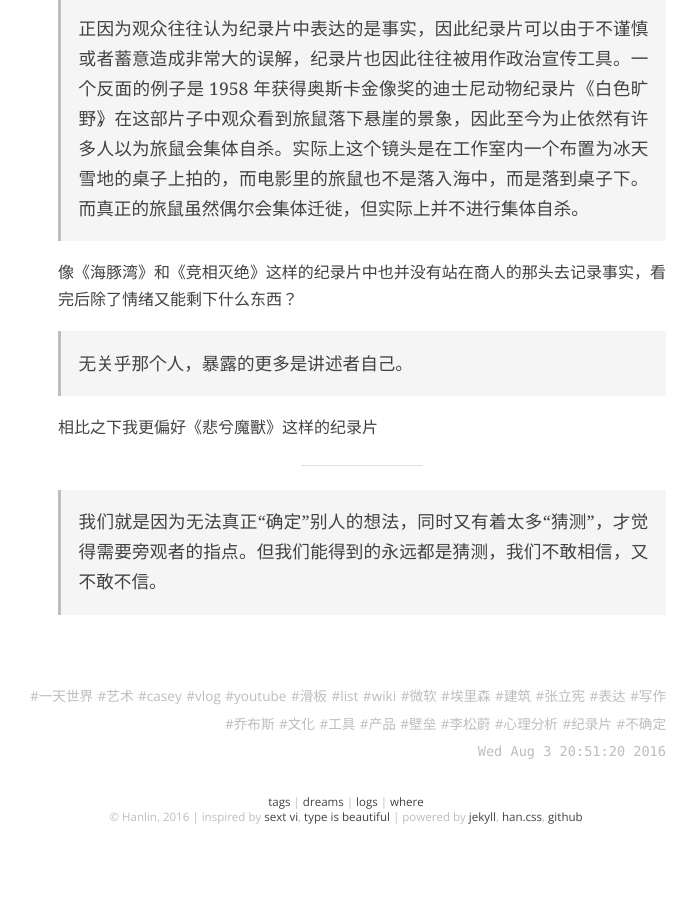
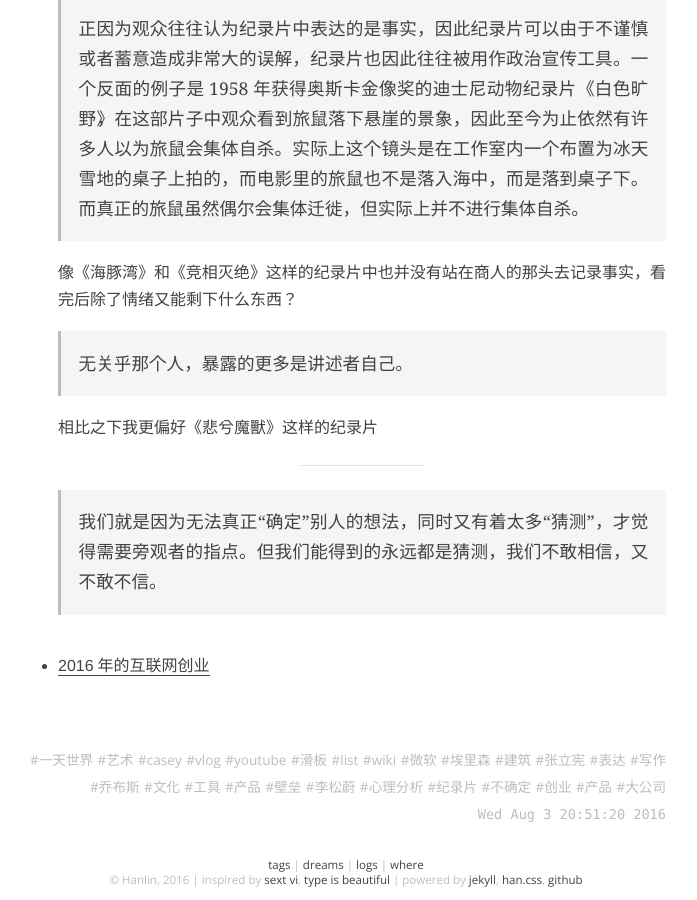
Before and after one commit to onion7878/word, a Jekyll site: the page built from _posts/logs/2016-04-11-31.md, in a window 1280 px wide and 900 px high, scrolled down 2875 px. Shown: the whole window, without its empty margins (294-991 px from the left). Built offline with Jekyll 4.4.1, drawn with Linux system fonts in a browser that asks for light colours; before the commit the page ends 3712 px from its top, so only the background shows below that.

Commit message:
add new item

```diff
--- a/_posts/logs/2016-04-11-31.md
+++ b/_posts/logs/2016-04-11-31.md
@@ -4,7 +4,7 @@ layout: post
 title:  2016 年 31 周
 date: 16-08-03 20:51:20
 categories: [log]
-tags: [一天世界, 艺术, casey, vlog, youtube, 滑板, list, wiki, 微软, 埃里森, 建筑, 张立宪, 表达, 写作, 乔布斯, 文化, 工具, 产品, 壁垒, 李松蔚, 心理分析, 纪录片, 不确定]
+tags: [一天世界, 艺术, casey, vlog, youtube, 滑板, list, wiki, 微软, 埃里森, 建筑, 张立宪, 表达, 写作, 乔布斯, 文化, 工具, 产品, 壁垒, 李松蔚, 心理分析, 纪录片, 不确定, 创业, 产品, 大公司]
 
 ---
 
@@ -73,3 +73,5 @@ tags: [一天世界, 艺术, casey, vlog, youtube, 滑板, list, wiki, 微软,
 	---
 
 	> 我们就是因为无法真正“确定”别人的想法，同时又有着太多“猜测”，才觉得需要旁观者的指点。但我们能得到的永远都是猜测，我们不敢相信，又不敢不信。
+
+- [2016年的互联网创业](http://www.jianshu.com/p/9632714a3d97)
```
